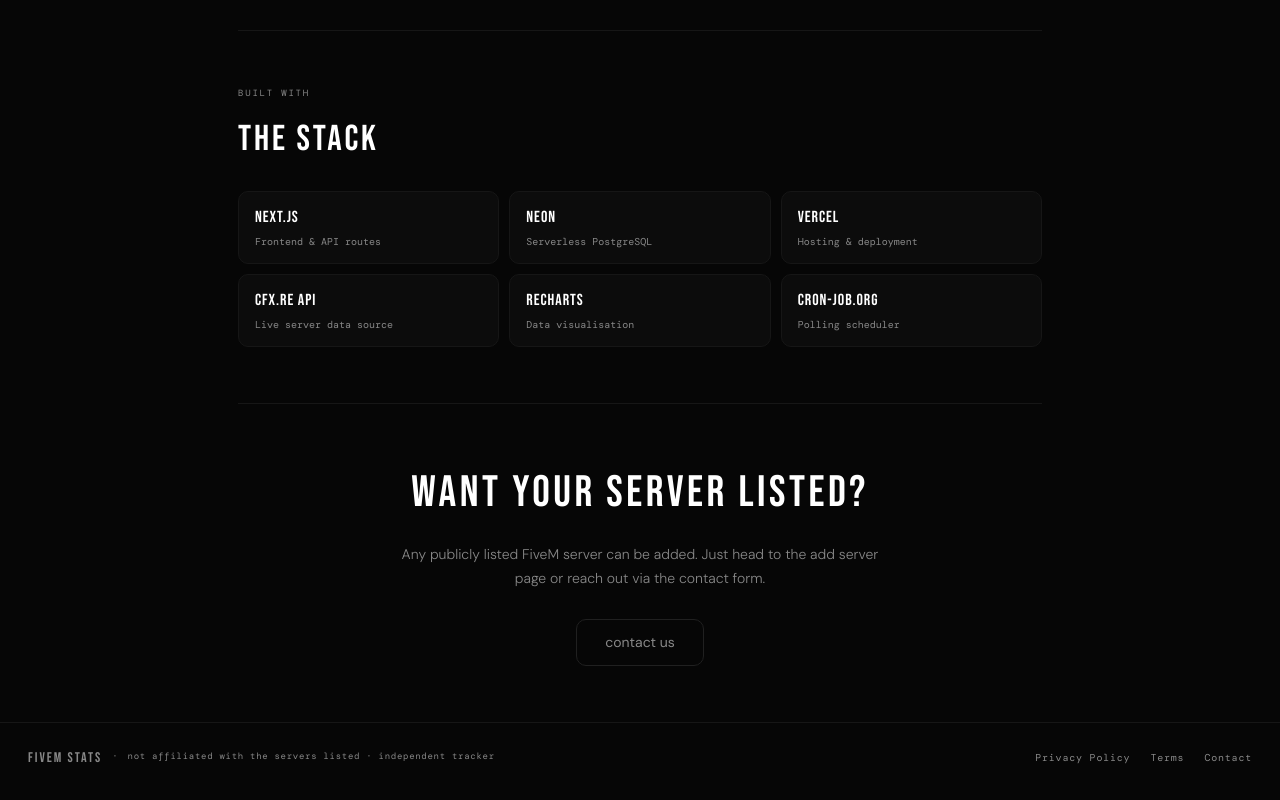
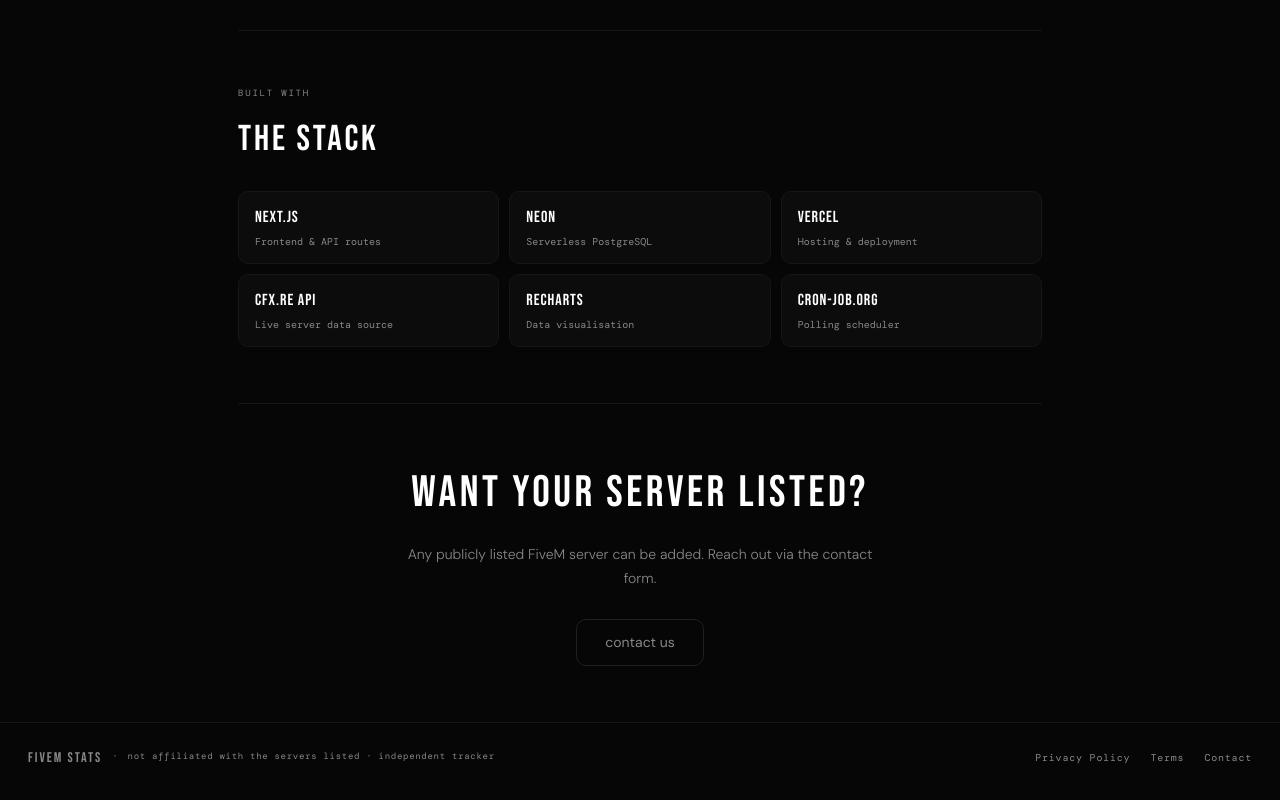
Before and after one commit to 10Shepherd/fivem-stats, a Next.js app: page /about in a window 1280 px wide. Shown: the part 1393-2193 px from the top of the page. Built offline with nearby package versions, Linux system fonts and the light colour scheme; a web font is replaced by a local one.

Commit message:
fix: simplify message about adding FiveM servers on the About page

```diff
--- a/pages/about.jsx
+++ b/pages/about.jsx
@@ -413,8 +413,8 @@
               margin: "0 auto 28px",
             }}
           >
-            Any publicly listed FiveM server can be added. Just head to the add
-            server page or reach out via the contact form.
+            Any publicly listed FiveM server can be added. Reach out via the
+            contact form.
           </p>
           <div
             style={{
```
